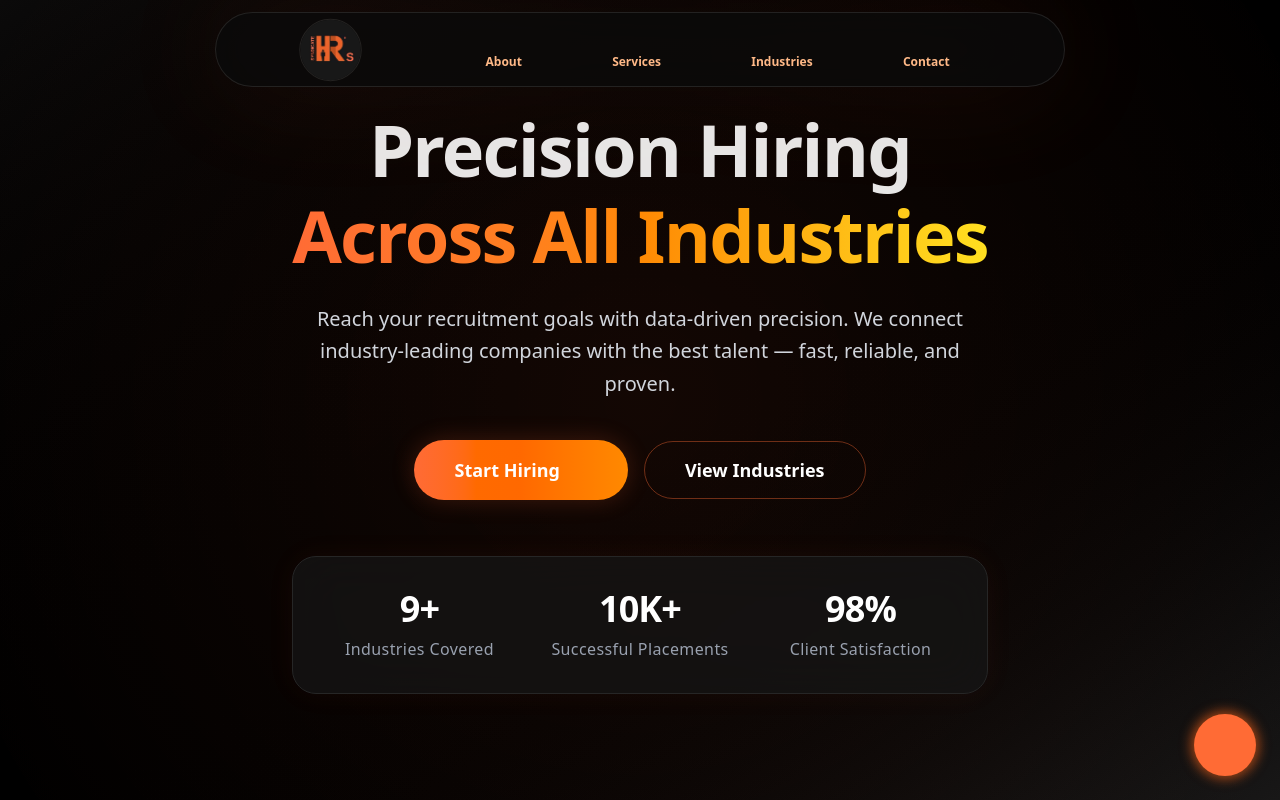
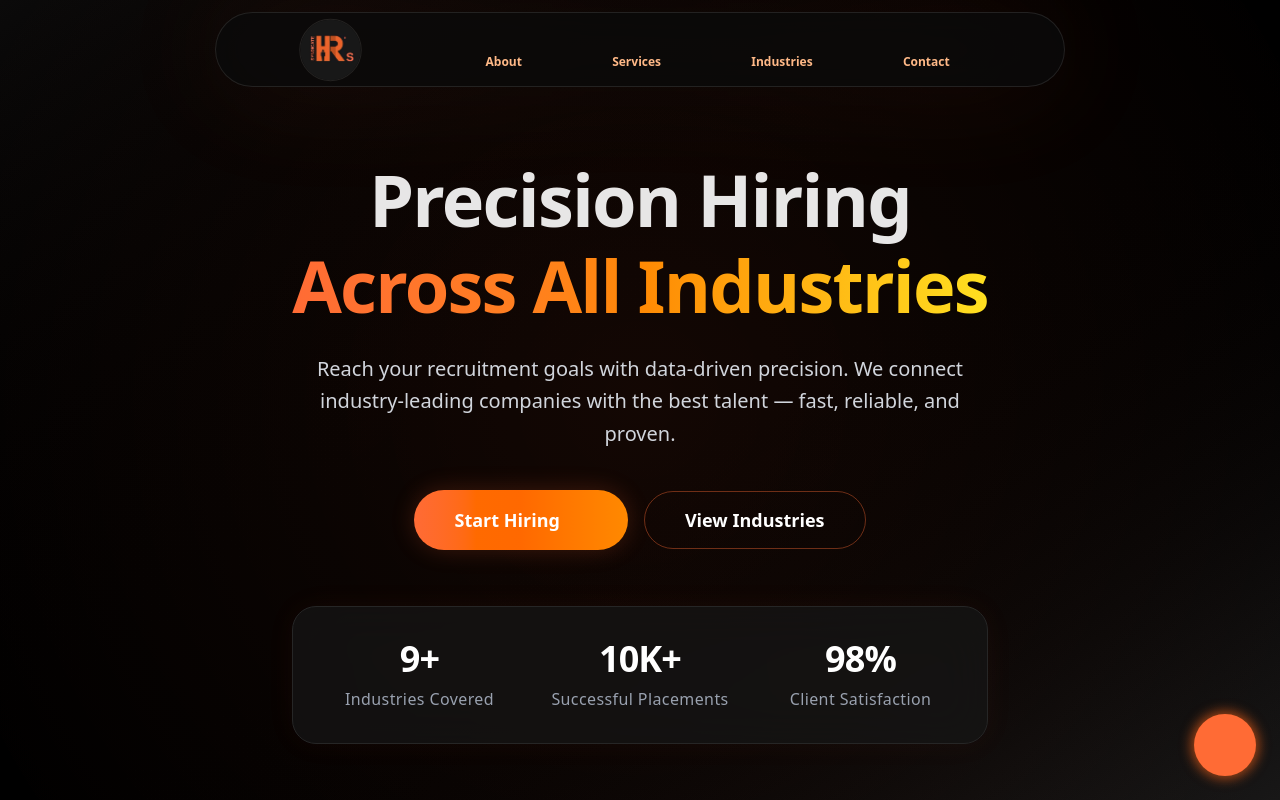
Before and after one commit to Aduraleke/SyndicateHR, a Next.js app: page / in a window 1280 px wide. Shown: the top 800 px of the page. Built offline with nearby package versions, Linux system fonts and the light colour scheme; some icons are missing.

Commit message:
Mail Update

```diff
--- a/src/Components/HeroSection.tsx
+++ b/src/Components/HeroSection.tsx
@@ -7,7 +7,8 @@ import Link from "next/link"; // ✅ fixed import
 
 export default function HRHeroPage(): JSX.Element {
   return (
-    <div className="relative h-screen flex items-center justify-center overflow-hidden bg-gradient-to-br from-neutral-950 via-black to-neutral-900 text-white">
+   <div className="relative min-h-[100dvh] flex flex-col items-center justify-center overflow-hidden bg-gradient-to-br from-neutral-950 via-black to-neutral-900 text-white pt-[90px] sm:pt-[100px]">
+
       {/* Ambient Glow */}
       <motion.div
         className="absolute -inset-48 bg-[radial-gradient(circle_at_center,_rgba(255,107,53,0.12)_0%,_transparent_70%)]"
```
